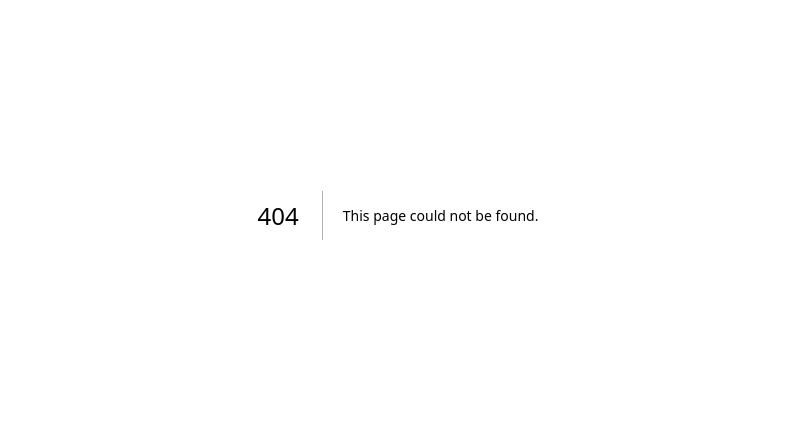
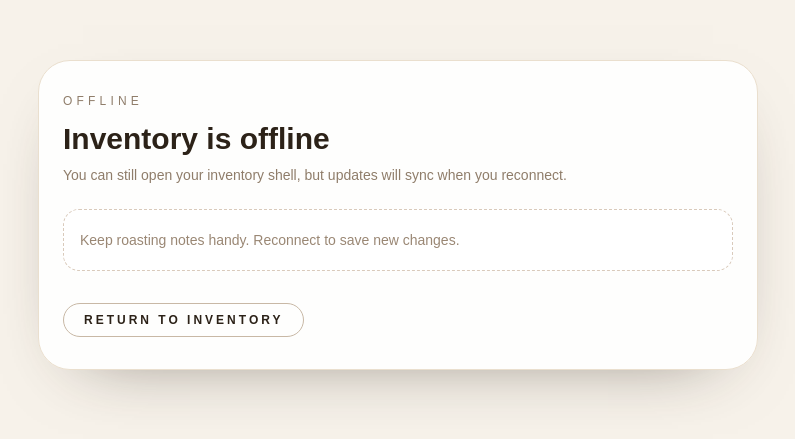
Before and after one commit to RobertTarpley/roasted, a Next.js app: page /offline in a window 1280 px wide. Before the commit this address had no page. Shown: the part 185-624 px from the top of the page, without its empty margins (242-1037 px from the left). Built offline with nearby package versions, Linux system fonts and the light colour scheme.

Commit message:
feat(05-01): add offline shell service worker
- register a client service worker from the app shell
- precache inventory/offline routes with navigation fallback
- add a branded offline shell page

```diff
--- /dev/null
+++ b/public/sw.js
@@ -0,0 +1,53 @@
+const CACHE_NAME = "roasted-shell-v1";
+const PRECACHE_URLS = ["/inventory", "/offline"];
+
+self.addEventListener("install", (event) => {
+  event.waitUntil(
+    caches.open(CACHE_NAME).then((cache) => cache.addAll(PRECACHE_URLS)),
+  );
+  self.skipWaiting();
+});
+
+self.addEventListener("activate", (event) => {
+  event.waitUntil(
+    caches.keys().then((keys) =>
+      Promise.all(
+        keys
+          .filter((key) => key !== CACHE_NAME)
+          .map((key) => caches.delete(key)),
+      ),
+    ),
+  );
+  self.clients.claim();
+});
+
+self.addEventListener("fetch", (event) => {
+  const { request } = event;
+
+  if (request.method !== "GET") {
+    return;
+  }
+
+  if (request.mode === "navigate") {
+    event.respondWith(
+      (async () => {
+        const cache = await caches.open(CACHE_NAME);
+        const cachedShell = await cache.match("/inventory");
+
+        if (cachedShell) {
+          return cachedShell;
+        }
+
+        try {
+          return await fetch(request);
+        } catch (error) {
+          const fallback = await cache.match("/offline");
+          if (fallback) {
+            return fallback;
+          }
+          throw error;
+        }
+      })(),
+    );
+  }
+});
--- /dev/null
+++ b/src/app/PwaServiceWorker.tsx
@@ -0,0 +1,15 @@
+"use client";
+
+import { useEffect } from "react";
+
+export const PwaServiceWorker = () => {
+  useEffect(() => {
+    if ("serviceWorker" in navigator) {
+      navigator.serviceWorker.register("/sw.js").catch((error) => {
+        console.error("Failed to register service worker", error);
+      });
+    }
+  }, []);
+
+  return null;
+};
--- a/src/app/layout.tsx
+++ b/src/app/layout.tsx
@@ -1,6 +1,7 @@
 import type { Metadata } from "next";
 import { Geist, Geist_Mono } from "next/font/google";
 import "./globals.css";
+import { PwaServiceWorker } from "./PwaServiceWorker";
 
 const geistSans = Geist({
   variable: "--font-geist-sans",
@@ -35,6 +36,7 @@ export default function RootLayout({
       <body
         className={`${geistSans.variable} ${geistMono.variable} antialiased`}
       >
+        <PwaServiceWorker />
         {children}
       </body>
     </html>
--- /dev/null
+++ b/src/app/offline/page.tsx
@@ -0,0 +1,29 @@
+import Link from "next/link";
+
+export default function OfflinePage() {
+  return (
+    <div className="min-h-screen bg-[#f7f2ea] text-[#2c2218]">
+      <main className="mx-auto flex min-h-screen w-full max-w-3xl items-center px-6 py-12">
+        <section className="w-full rounded-[32px] border border-[#eadfce] bg-white/90 px-6 py-8 shadow-[0_24px_70px_-45px_rgba(44,34,24,0.65)]">
+          <p className="text-xs uppercase tracking-[0.35em] text-[#8f7d6a]">
+            Offline
+          </p>
+          <h1 className="mt-3 text-3xl font-semibold">Inventory is offline</h1>
+          <p className="mt-2 text-sm text-[#8f7d6a]">
+            You can still open your inventory shell, but updates will sync when
+            you reconnect.
+          </p>
+          <div className="mt-6 rounded-2xl border border-dashed border-[#d9cabb] bg-white/70 px-4 py-5 text-sm text-[#9a8774]">
+            Keep roasting notes handy. Reconnect to save new changes.
+          </div>
+          <Link
+            href="/inventory"
+            className="mt-8 inline-flex items-center justify-center rounded-full border border-[#c8b8a5] px-5 py-2 text-xs font-semibold uppercase tracking-[0.25em] text-[#2c2218] transition hover:bg-[#f5efe6]"
+          >
+            Return to inventory
+          </Link>
+        </section>
+      </main>
+    </div>
+  );
+}
```
